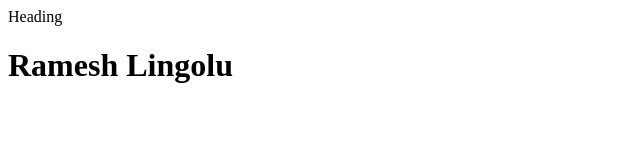
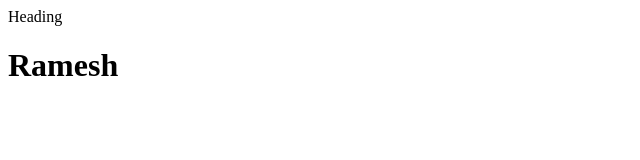
Before and after one commit to rl527/first, a plain HTML site: page second.html in a window 1280 px wide. Shown: the whole page, without its empty margins (0-640 px from the left). Drawn offline with Linux system fonts and the light colour scheme.

Commit message:
Update second.html

```diff
--- a/second.html
+++ b/second.html
@@ -6,6 +6,6 @@ Heading
 
 
 
-<h1> Ramesh Lingolu </h1>
+<h1> Ramesh  </h1>
 </body>
 </html>
```
